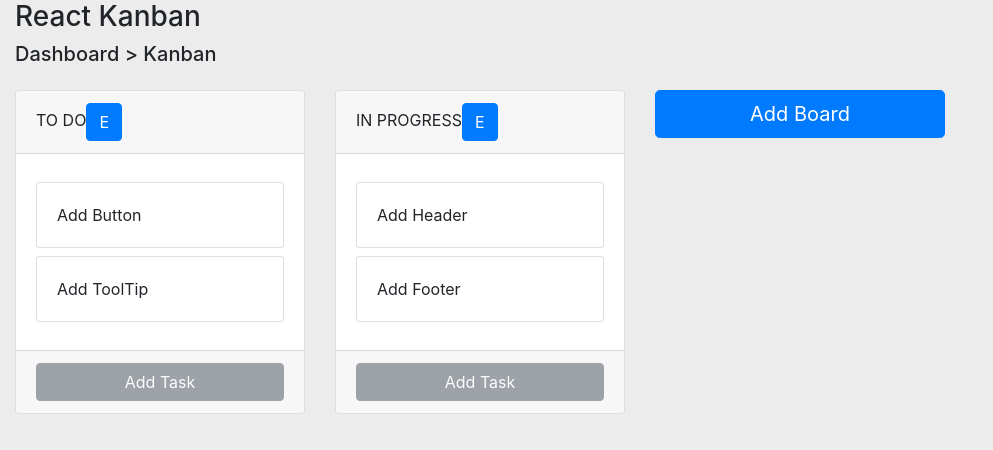
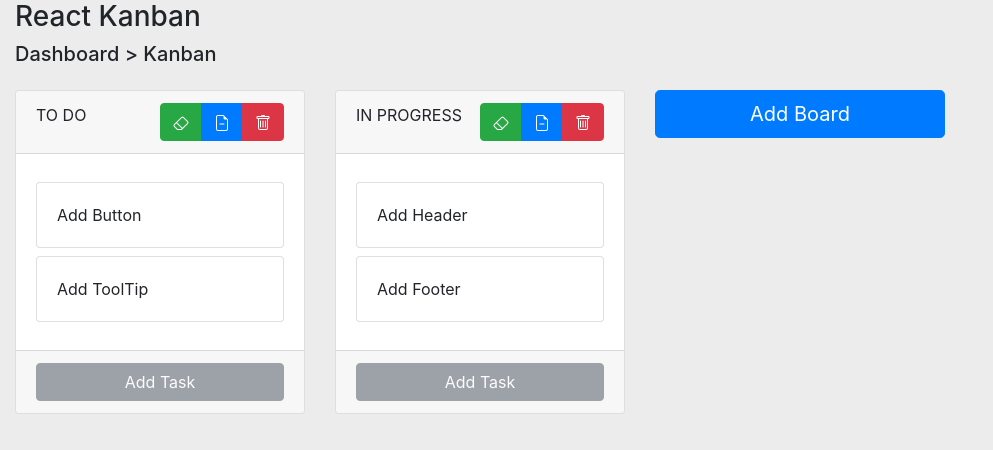
Before and after one commit to jaden-lesuk/react-kanban-clone, a React (Create React App) app: page / in a window 1280 px wide. Shown: the top 450 px of the page, without its empty margins (0-993 px from the left). Built offline with nearby package versions, Linux system fonts and the light colour scheme.

Commit message:
Added Delete Board and Clear Board functionalities

```diff
--- a/package.json
+++ b/package.json
@@ -9,6 +9,7 @@
     "bootstrap": "^4.6.0",
     "react": "^17.0.2",
     "react-bootstrap": "^1.5.2",
+    "react-bootstrap-icons": "^1.4.0",
     "react-dnd": "^14.0.2",
     "react-dnd-html5-backend": "^14.0.0",
     "react-dom": "^17.0.2",
--- a/src/components/Board.js
+++ b/src/components/Board.js
@@ -1,12 +1,21 @@
 import React, { Component } from 'react';
-import { Card, Button } from 'react-bootstrap';
+import { Card, Button, ButtonGroup } from 'react-bootstrap';
 import Task from './Task';
 import {connect} from 'react-redux';
-import{ renameBoard } from '../flux/actions/BoardActions'
+import{ renameBoard, deleteBoard, clearBoard } from '../flux/actions/BoardActions'
+import {Trash, Eraser, FileEarmarkMinus} from 'react-bootstrap-icons';
 
 class Board extends Component {
     handleChangeName = (id, name) => {
         this.props.renameBoard(id, name)
+    }
+
+    handleClear = (id) => {
+        this.props.clearBoard(id)
+    }
+
+    handleDelete = (id) => {
+        this.props.deleteBoard(id)
     }
 
     render() {
@@ -17,7 +26,12 @@ class Board extends Component {
                 <Card>
                     <Card.Header>
                         {name}
-                        <Button onClick={this.handleChangeName.bind(this, id, name)}>E</Button>
+                        <ButtonGroup style={{float: 'right'}}>
+                            <Button variant="success" onClick={this.handleChangeName.bind(this, id, name)}><Eraser/></Button>
+                            <Button variant="primary" onClick={this.handleClear.bind(this, id)}><FileEarmarkMinus/></Button>
+                            <Button variant="danger" onClick={this.handleDelete.bind(this, id)}><Trash/></Button>
+                        </ButtonGroup>
+
                     </Card.Header>
                     <Card.Body>
                     {tasks.map( task => (<Task key={task.id} task={task} />))}
@@ -35,4 +49,4 @@ const mapStateToProps = (state) => ({
     board: state.board
 })
 
-export default connect(mapStateToProps, {renameBoard})(Board)
+export default connect(mapStateToProps, {renameBoard, clearBoard, deleteBoard})(Board)
--- a/src/flux/actions/BoardActions.js
+++ b/src/flux/actions/BoardActions.js
@@ -1,4 +1,4 @@
-import { CREATE_BOARD, RENAME_BOARD, DELETE_BOARD } from './types';
+import { CREATE_BOARD, RENAME_BOARD, DELETE_BOARD, CLEAR_BOARD } from './types';
 import { v4 as uuidv4 } from 'uuid';
 
 export const createBoard = (name) => dispatch => {
@@ -11,11 +11,18 @@ export const createBoard = (name) => dispatch => {
 }
 
 export const renameBoard = (boardId ,newName) => dispatch => {
-    console.log("HIT")
     const board = {
         boardId,
         //remember to change this
-        newName: "Changed Name"
+        newName: "CHANGED NAME"
     }
     dispatch({type: RENAME_BOARD, payload: board})
 }
+
+export const clearBoard = (boardId) => dispatch => {
+    dispatch({type: CLEAR_BOARD, payload: boardId})
+}
+
+export const deleteBoard = (boardId) => dispatch => {
+    dispatch({type: DELETE_BOARD, payload: boardId})
+}
--- a/src/flux/actions/types.js
+++ b/src/flux/actions/types.js
@@ -2,6 +2,7 @@
 export const CREATE_BOARD = 'CREATE_BOARD';
 export const RENAME_BOARD = 'RENAME_BOARD';
 export const DELETE_BOARD = 'DELETE_BOARD';
+export const CLEAR_BOARD = 'CLEAR_BOARD';
 
 //TASK ACTIONS
 export const CREATE_TASK = 'CREATE_TASK';
--- a/src/flux/reducers/BoardReducer.js
+++ b/src/flux/reducers/BoardReducer.js
@@ -1,4 +1,4 @@
-import { CREATE_BOARD, RENAME_BOARD, DELETE_BOARD , CREATE_TASK} from '../actions/types';
+import { CREATE_BOARD, RENAME_BOARD, DELETE_BOARD , CLEAR_BOARD} from '../actions/types';
 import { v4 as uuidv4 } from 'uuid';
 
 // Board Schema {id: uuidv4(), name: 'TO DO', tasks: []}
@@ -18,13 +18,6 @@ export default function Reducer( state=initialState, action ) {
                 boards: [...state.boards, action.payload]
             };
 
-        // case CREATE_TASK:
-        //     return {
-        //         ...state,
-        //         boards: boards.map(board => board.id === action.payload.boardId
-        //             ? Object.assign(board, {tasks:}))
-        //     };
-
         case RENAME_BOARD:
             return {
                 ...state,
@@ -36,8 +29,18 @@ export default function Reducer( state=initialState, action ) {
 
         case DELETE_BOARD:
             return {
-                ...state
+                ...state,
+                boards: [...state.boards.filter(board => board.id !== action.payload)]
             };
+
+        case CLEAR_BOARD:
+            return {
+                ...state,
+                boards: state.boards.map(board => board.id === action.payload
+                    ? Object.assign(board, {tasks: []})
+                    : board )
+            };
+
         default:
             return state;
     }
```
Also changed, not shown: 2 other files (tests, documents, lock files or other folders).
